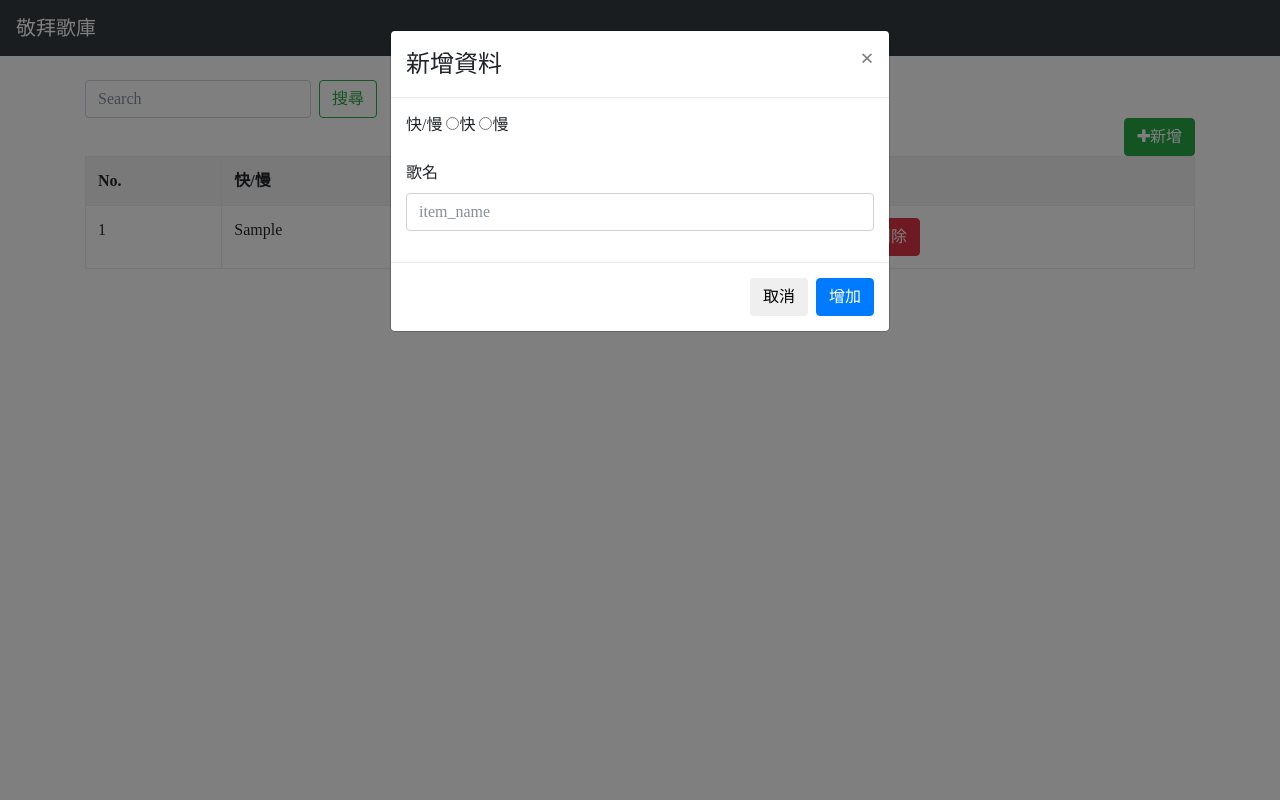
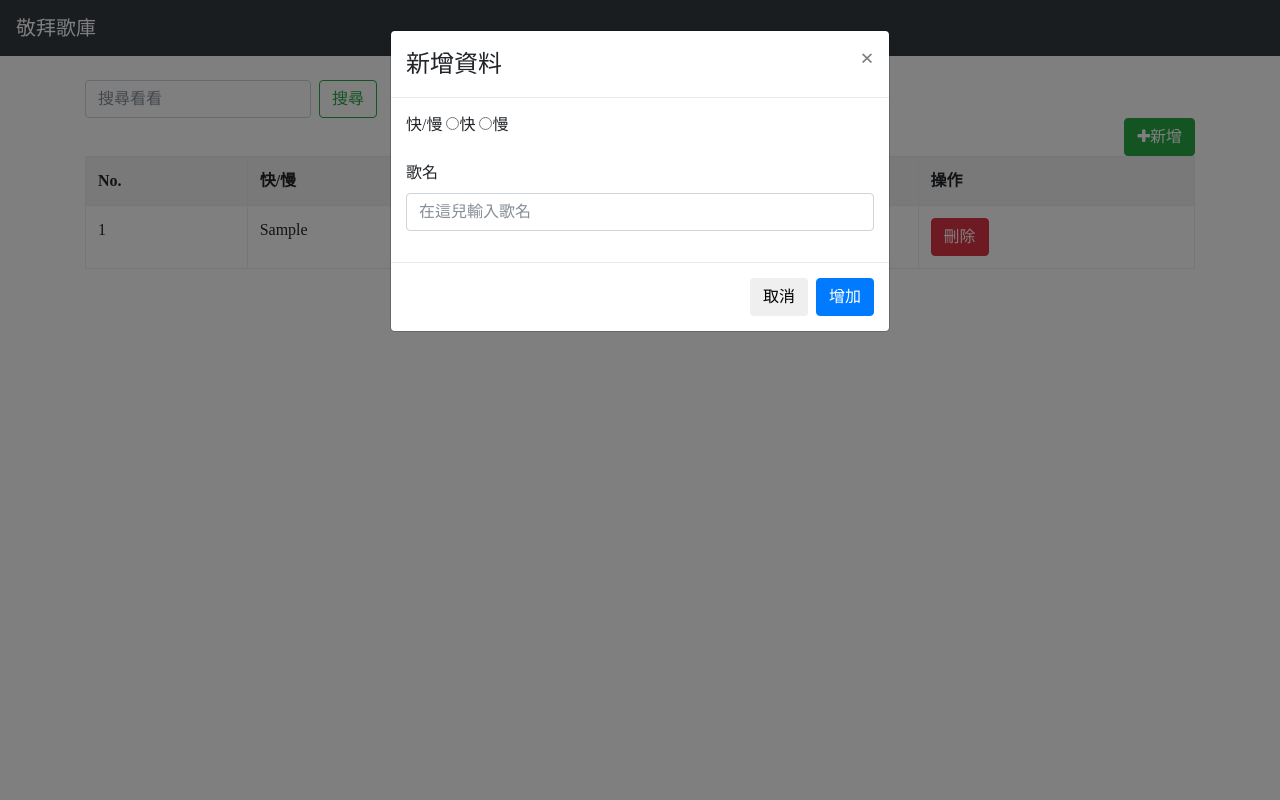
Before and after one commit to YuningChou/worship, a PHP site: page / in a window 1280 px wide, after a click on "新增". Run offline with PHP 8.4, Linux system fonts and the light colour scheme; tables that the repository leaves empty or names only in its code hold one stand-in row (values such as "Sample post"); some libraries are stand-ins or nearby versions.

Commit message:
'更新-刪去一些功能'

```diff
--- a/ajax/readlist.php
+++ b/ajax/readlist.php
@@ -26,7 +26,7 @@
                 <td>'.$row['item_name'].'</td>
 
                 <td>
-                    <button onclick="GetItemDetails('.$row['id'].')" class="btn btn-warning">編輯</button>
+
                     <button onclick="DeleteItem('.$row['id'].')" class="btn btn-danger">刪除</button>
                 </td>
 
--- a/index.php
+++ b/index.php
@@ -19,7 +19,7 @@
         <div class="row">
             <div class="col-md-12">
                 <form class="form-inline my-2 my-lg-0">
-                    <input class="form-control mr-sm-2" type="text" placeholder="Search" aria-label="Search">
+                    <input class="form-control mr-sm-2" type="text" placeholder="搜尋看看" aria-label="Search">
                     <button class="btn btn-outline-success my-2 my-sm-0" type="submit">搜尋</button>
                 </form>
                 <div class="pull-right">
@@ -52,7 +52,7 @@
 
                     <div class="form-group">
                         <label for="item_name">歌名</label>
-                        <input type="text" id="item_name" placeholder="item_name" class="form-control" />
+                        <input type="text" id="item_name" placeholder="在這兒輸入歌名" class="form-control" />
                     </div>
                 </div>
                     <div class="modal-footer">
@@ -63,34 +63,7 @@
             </div>
         </div>
 
-        <div class="modal fade" id="update_item_modal" tabindex="-1" role="dialog" aria-labelledby="myModalLabel">
-            <div class="modal-dialog" role="document">
-                <div class="modal-content">
-                    <div class="modal-header">
-                        <h4 class="modal-title" id="myModalLabel">更新/修改資料</h4>
-                        <button type="button" class="close" data-dismiss="modal" aria-label="Close"><span aria-hidden="true">&times;</span></button>
-                    </div>
-                    <div class="modal-body">
 
-                        <div class="form-group">
-                            <label for="update_item_type">快/慢</label>
-                            <input type="text" id="update_item_type" placeholder="item type" class="form-control"/>
-                        </div>
-
-                        <div class="form-group">
-                            <label for="update_item_name">歌名</label>
-                            <input type="text" id="update_item_name" placeholder="item Name" class="form-control"/>
-                        </div>
-
-                    </div>
-                    <div class="modal-footer">
-                        <button type="button" class="btn btn-default" data-dismiss="modal">取消</button>
-                        <button type="button" class="btn btn-primary" onclick="UpdateItemDetails()" >儲存</button>
-                        <input type="hidden" id="hidden_user_id">
-                    </div>
-                </div>
-            </div>
-        </div>
 
     </main><!-- /.container -->
 
--- a/js/script.js
+++ b/js/script.js
@@ -44,37 +44,7 @@ function DeleteItem(id) {
     }
 }
 
-function GetItemDetails(id) {
-    $("#hidden_item_id").val(id);
-    $.post("ajax/readItemDetails.php", {
-            id: id
-        },
-        function (data, status) {
-            var user = JSON.parse(data);
-            $("#update_item_type").val(worship.item_type);
-            $("#update_item_name").val(worship.item_name);
-        }
-    );
-    $("#update_item_modal").modal("show");
-}
 
-
-function UpdateItemDetails() {
-    var item_type = $("#update_item_type").val();
-    var item_name = $("#update_item_name").val();
-    var id = $("#hidden_item_id").val();
-
-    $.post("ajax/updateItemDetails.php", {
-            id: id,
-            item_type: item_type,
-            item_name: item_name,
-        },
-        function (data, status) {
-            $("#update_item_modal").modal("hide");
-            readlist();
-        }
-    );
-}
 
 
 $(document).ready(function () {
```
Also changed, not shown: ajax/readItemDetails.php (deleted, +0 -34 lines), ajax/updateItemDetails.php (deleted, +0 -14 lines).
